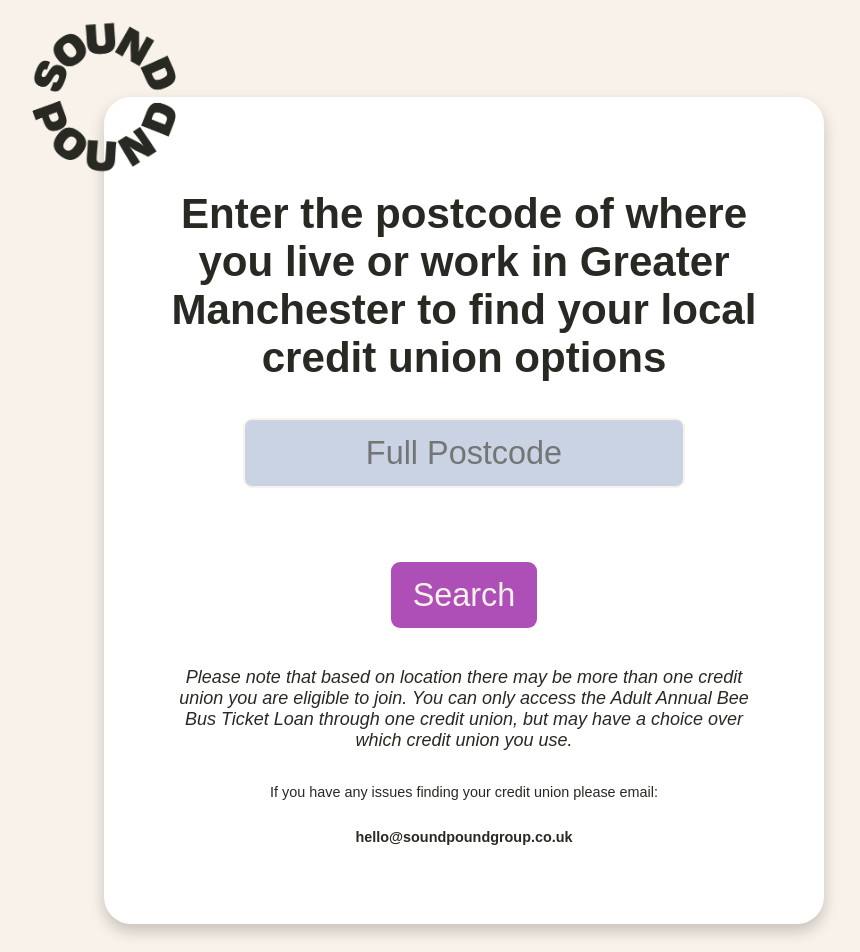
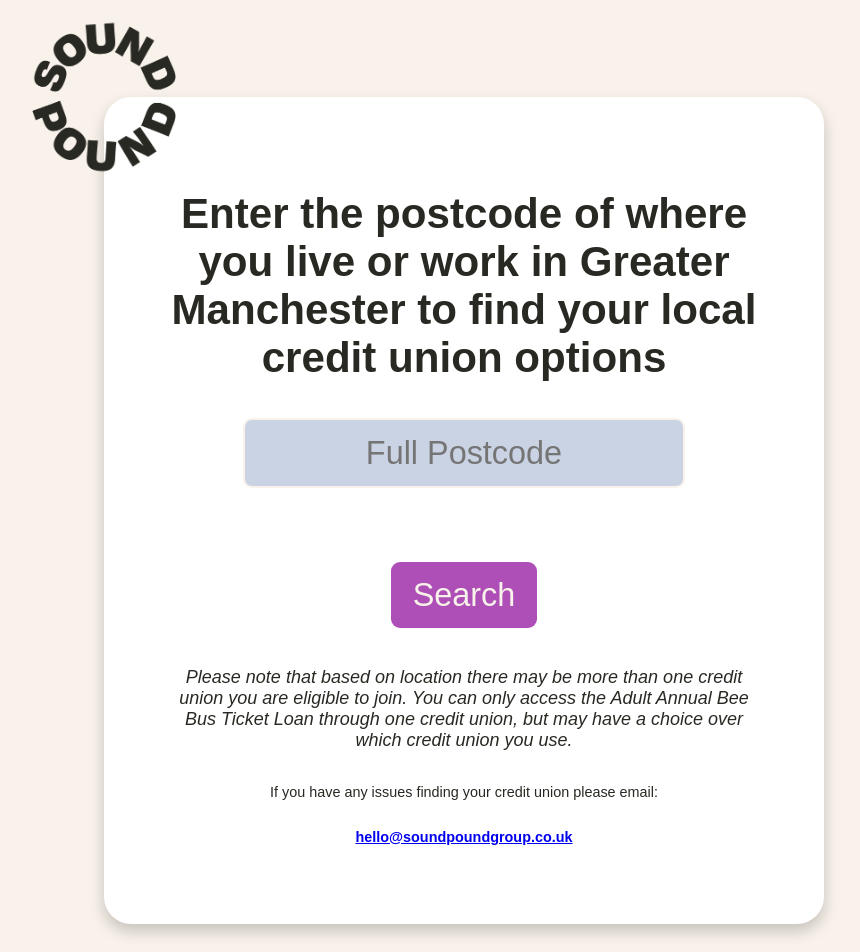
Before and after one commit to j-shohet/PostcodeLiason, a React (Vite) app: page / in a window 1280 px wide. Shown: the top 952 px of the page, without its empty margins (176-1036 px from the left). Built offline with nearby package versions, Linux system fonts and the light colour scheme.

Commit message:
added mailto linking to the email address

```diff
--- a/src/App.jsx
+++ b/src/App.jsx
@@ -185,7 +185,7 @@
           Bee Bus Ticket Loan through one credit union, but may have a choice
           over which credit union you use.{" "}
         </h3>
-        <p className="email-text">If you have any issues finding your credit union please email:</p><p className="email">hello@soundpoundgroup.co.uk</p>
+        <p className="email-text">If you have any issues finding your credit union please email:</p><p className="email"><a href="mailto:hello@soundpoundgroup.co.uk">hello@soundpoundgroup.co.uk</a></p>
       </div>
     </div>
   );
```
